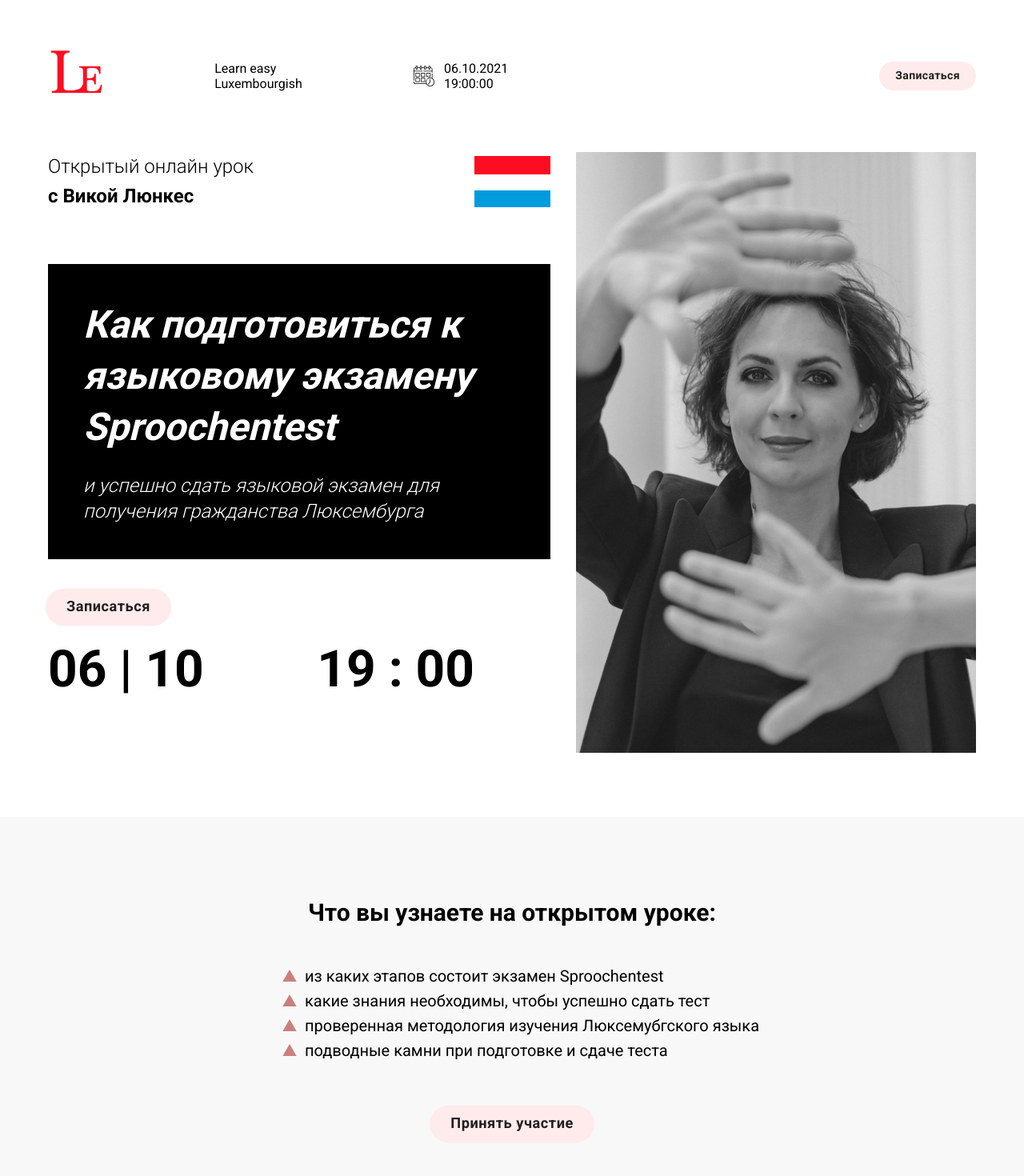
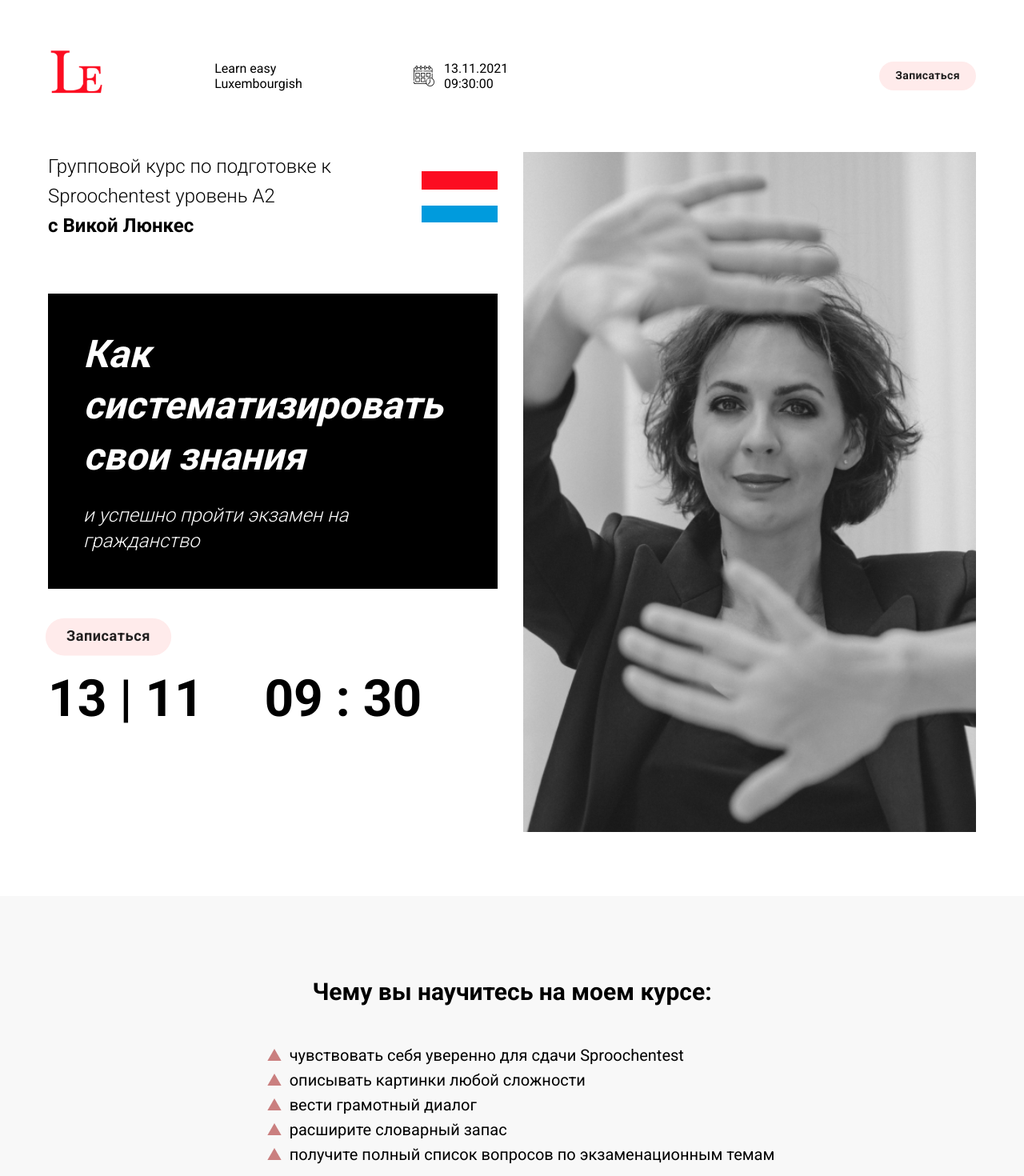
Before and after one commit to EvgeniyTyupa/luxembourgish, a React (Create React App) app: page / in a window 1280 px wide. Shown: the top 1470 px of the page at 80% size. Built offline with nearby package versions, Linux system fonts and the light colour scheme; what redux-multi would draw is missing.

Commit message:
change text

```diff
--- a/src/Components/Navbar/Navbar.jsx
+++ b/src/Components/Navbar/Navbar.jsx
@@ -22,8 +22,8 @@ const Navbar = (props) => {
                 <div className={classes.dateContainer}>
                     <img src={calendar_icon} alt="calendar"/>
                     <div className={classes.date}>
-                        <span>06.10.2021</span>
-                        <span>19:00:00</span>
+                        <span>13.11.2021</span>
+                        <span>09:30:00</span>
                     </div>
                 </div>
             </div>
--- a/src/Pages/Main/Main.jsx
+++ b/src/Pages/Main/Main.jsx
@@ -72,7 +72,7 @@ const Main = (props) => {
                     <div className={classes.homeSide} data-aos="fade-right" data-aos-duration="2000" data-aos-delay="500">
                         <div className={classes.titleContainer}>
                             <div className={classes.title}>
-                                <p>Открытый онлайн урок <br/>
+                                <p>Групповой курс по подготовке к Sproochentest уровень А2<br/>
                                     <strong>с Викой Люнкес</strong>
                                 </p>
                             </div>
@@ -80,13 +80,13 @@ const Main = (props) => {
                         </div>
                         <div className={classes.desktopContainer}>
                             <div className={classes.blackBlock}>
-                                <h1>Как подготовиться к языковому экзамену Sproochentest</h1>
-                                <p>и успешно сдать языковой экзамен для получения гражданства Люксембурга</p>
+                                <h1>Как систематизировать свои знания</h1>
+                                <p>и успешно пройти экзамен на гражданство</p>
                             </div>
                             <Button text="Записаться" className={classes.homeButt} action={handleModal}/>
                             <div className={classes.time}>
-                                <p>06 | 10</p>
-                                <p>19 : 00</p>
+                                <p>13 | 11</p>
+                                <p>09 : 30</p>
                             </div>
                         </div>
                     </div>
@@ -106,13 +106,13 @@ const Main = (props) => {
             </Container>
             {/* WHAT */}
             <div className={classes.what} data-aos="fade-up" data-aos-duration="1500">
-                <h2>Что вы узнаете на открытом уроке:</h2>
+                <h2>Чему вы научитесь на моем курсе:</h2>
                 <ul>
-                    <li>из каких этапов состоит экзамен Sproochentest </li>
-                    <li> какие знания необходимы, чтобы успешно сдать тест</li>
-                    {/* <li>как психологически подготовиться к тесту</li> */}
-                    <li>проверенная методология изучения Люксемубгского языка</li>
-                    <li>подводные камни при подготовке и сдаче теста</li>
+                    <li>чувствовать себя уверенно для сдачи Sproochentest</li>
+                    <li>описывать картинки любой сложности</li>
+                    <li>вести грамотный диалог</li>
+                    <li>расширите словарный запас</li>
+                    <li>получите полный список вопросов по экзаменационным темам</li>
                 </ul>
                 <Button text="Принять участие"  className={classes.whatButt} action={handleModal}/>
             </div>
@@ -147,8 +147,8 @@ const Main = (props) => {
                 <div className={classes.whySide} data-aos="fade-up" data-aos-duration="1500">
                     <h2>Почему вам стоит посетить онлайн-урок?</h2>
                     <p>- вы познакомитесь с уникальной методологией изучения Люксембургского языка с целью получения гражданства</p>
-                    <p>- Вика Люнкес лично разберёт ваши вопросы и поделится опытом подготовки к экзамену на реальных примерах</p>
-                    <p>- вы избавитесь от навязчивых мыслей и страхов перед экзаменом</p>
+                    <p>- Научитесь свободно говорить на разные темы и описывать экзаменационные картинки</p>
+                    <p>- уже весной 2022 сможете сдать экзамен на гражданство</p>
                 </div>
                 <img src={people} alt="people"/>
             </div>
@@ -158,14 +158,14 @@ const Main = (props) => {
             <Container>
                 <div className={classes.dateAndTime} data-aos="fade" data-aos-duration="1500">
                     <div className={classes.date}>
-                        <p>06</p>
-                        <p>10</p>
+                        <p>13</p>
+                        <p>11</p>
                         <p>2021</p>
                     </div>
                     <div className={classes.clock}>
-                        <p>19</p>
+                        <p>09</p>
                         <span>:</span>
-                        <p>00</p>
+                        <p>30</p>
                     </div>
                 </div>
                 <div className={classes.if}>
```
Also changed, not shown: 1 other file (tests, documents, lock files or other folders).
